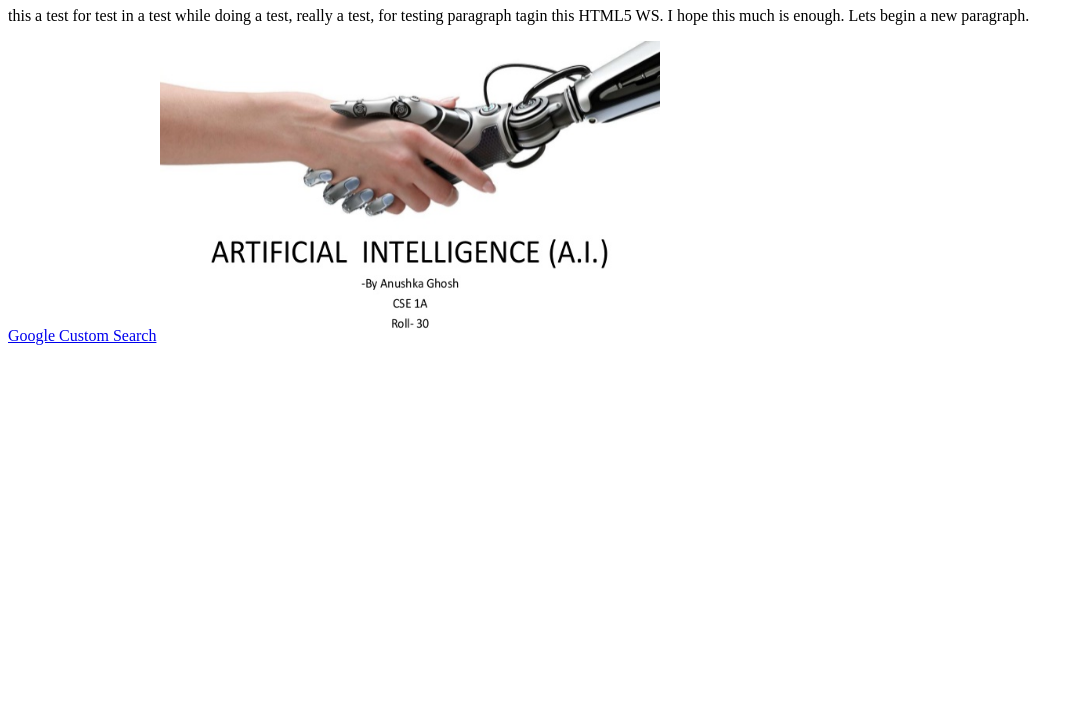
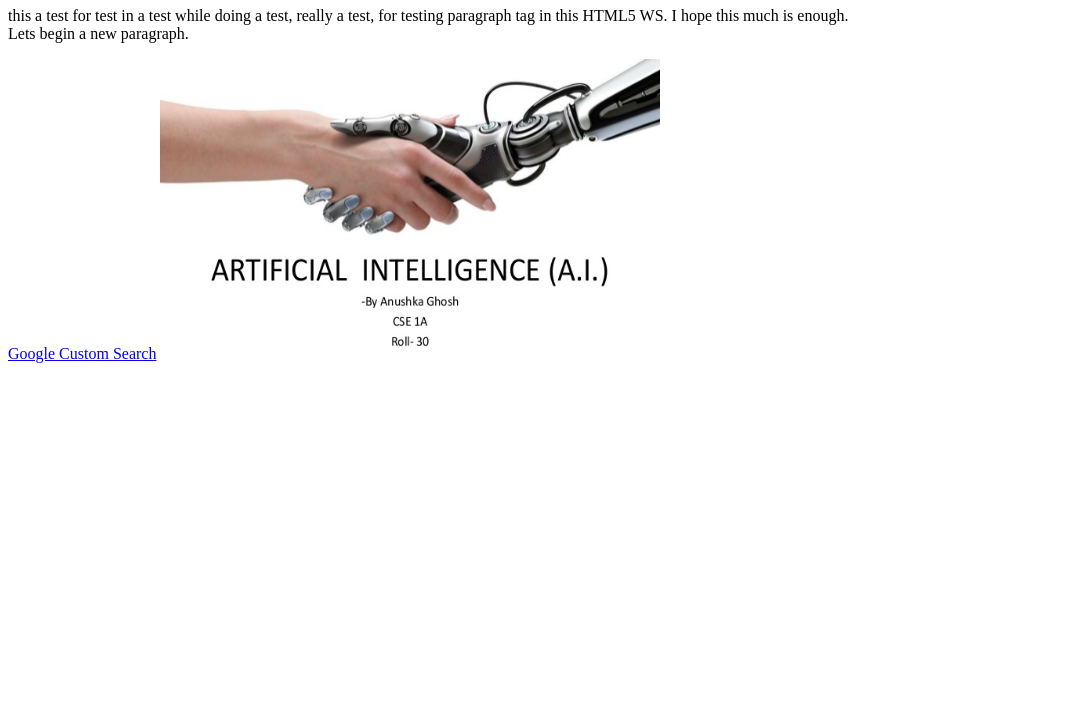
Before and after one commit to ashishsingh2601/theinsanewarrior.github.io, a plain HTML site: page index.html in a window 1280 px wide. Shown: the part 73-800 px from the top of the page, without its empty margins (0-1084 px from the left). Drawn offline with Linux system fonts and the light colour scheme.

Commit message:
Update index.html

```diff
--- a/index.html
+++ b/index.html
@@ -5,8 +5,8 @@
 </head>
 <body>
 <h1>My Webpage</h1>
-<p>this a test for test in a test while doing a test, really a test, for testing paragraph tagin this HTML5 WS.
-	I hope this much is enough.
+<p>this a test for test in a test while doing a test, really a test, for testing paragraph tag in this HTML5 WS.
+	I hope this much is enough.<br>
 	Lets begin a new paragraph.</p>
 <a href="https://www.google.in" target = "_blank">Google Custom Search</a>
 <img src = "AI.jpg" width="500" height="300">
```
